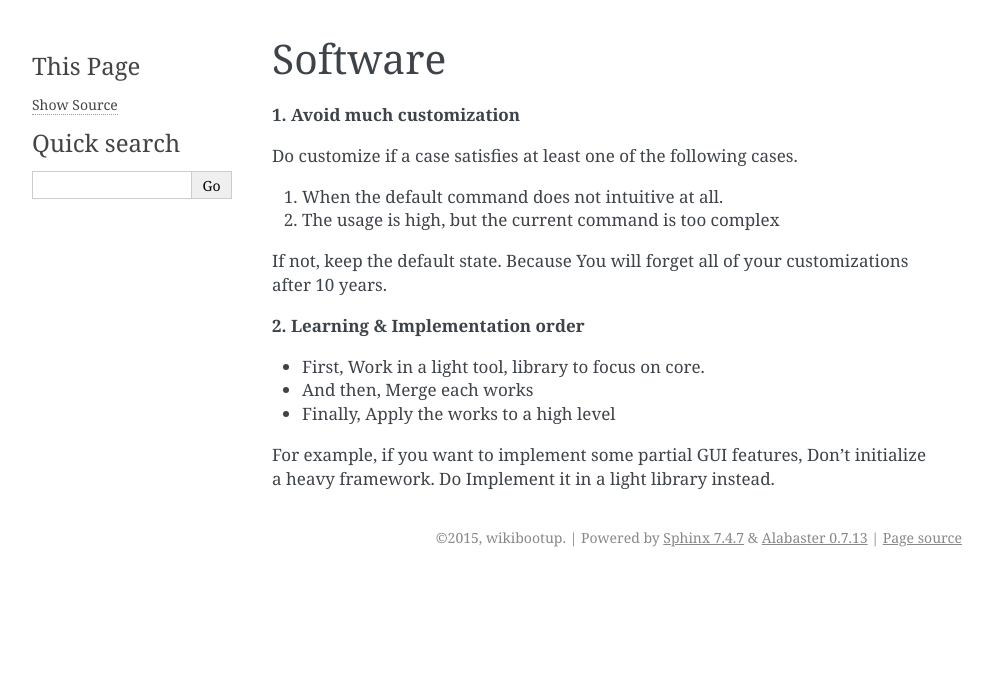
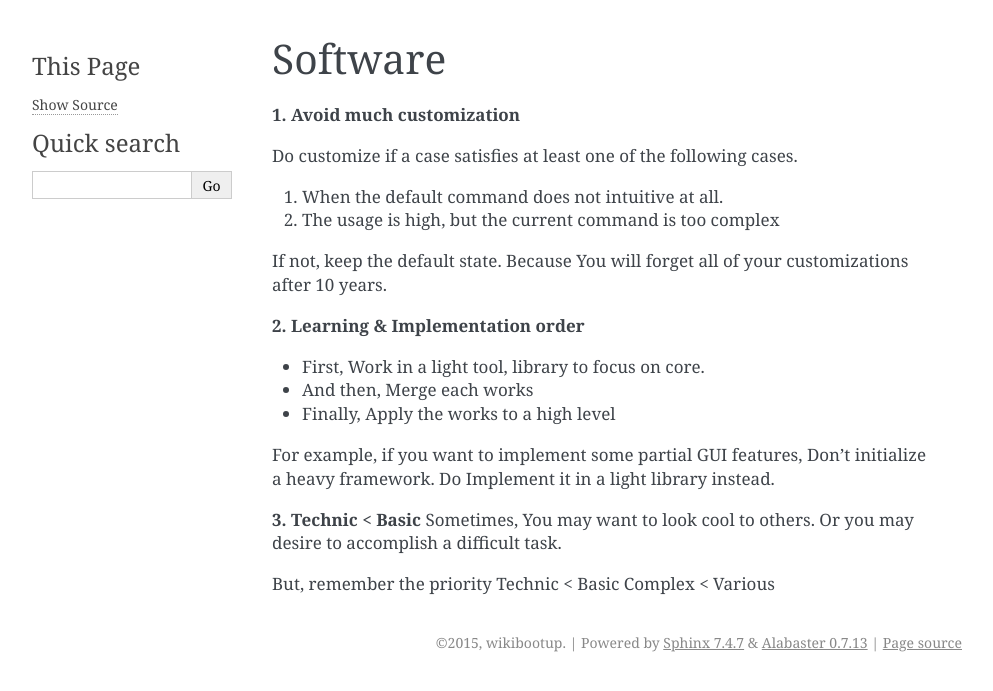
Before and after one commit to my-snippet/SmallKnowlege, a Sphinx documentation site: the page built from docs/source/Software.rst, in a window 1280 px wide. Shown: the top 691 px of the page, without its empty margins (148-1141 px from the left). Built offline with Sphinx 7.4.7, drawn with Linux system fonts in a browser that asks for light colours.

Commit message:
add software doc : technic < basic

```diff
--- a/docs/source/Software.rst
+++ b/docs/source/Software.rst
@@ -19,3 +19,11 @@ If not, keep the default state. Because You will forget all of your customizatio
 
 For example, if you want to implement some partial GUI features, Don't initialize a heavy framework.
 Do Implement it in a light library instead.
+
+
+**3. Technic < Basic**
+Sometimes, You may want to look cool to others. Or you may desire to accomplish a difficult task.
+
+But, remember the priority
+Technic < Basic
+Complex < Various
```
